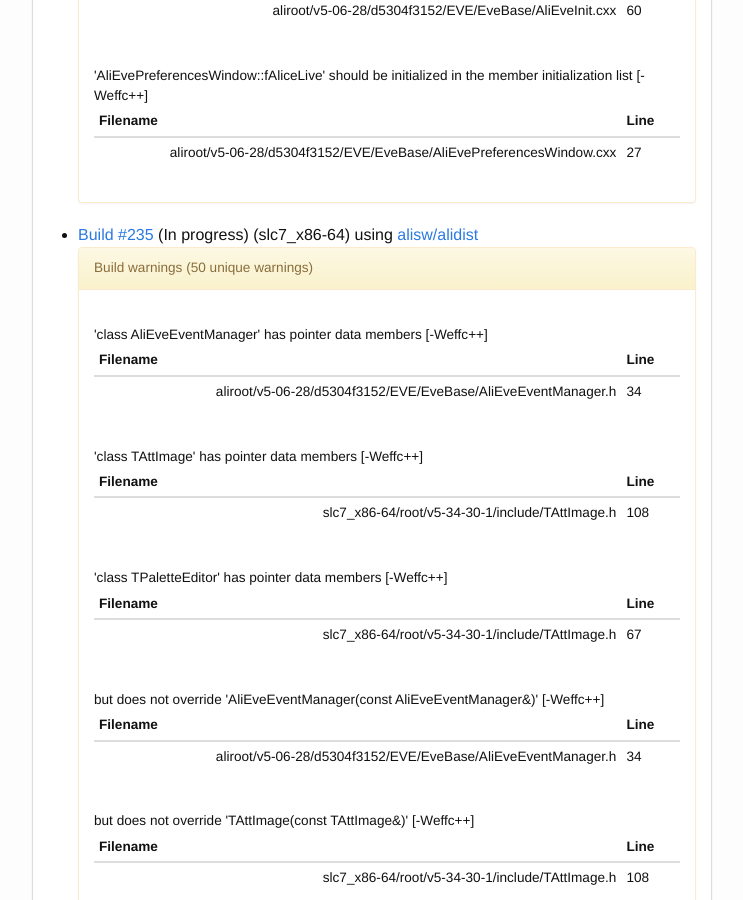
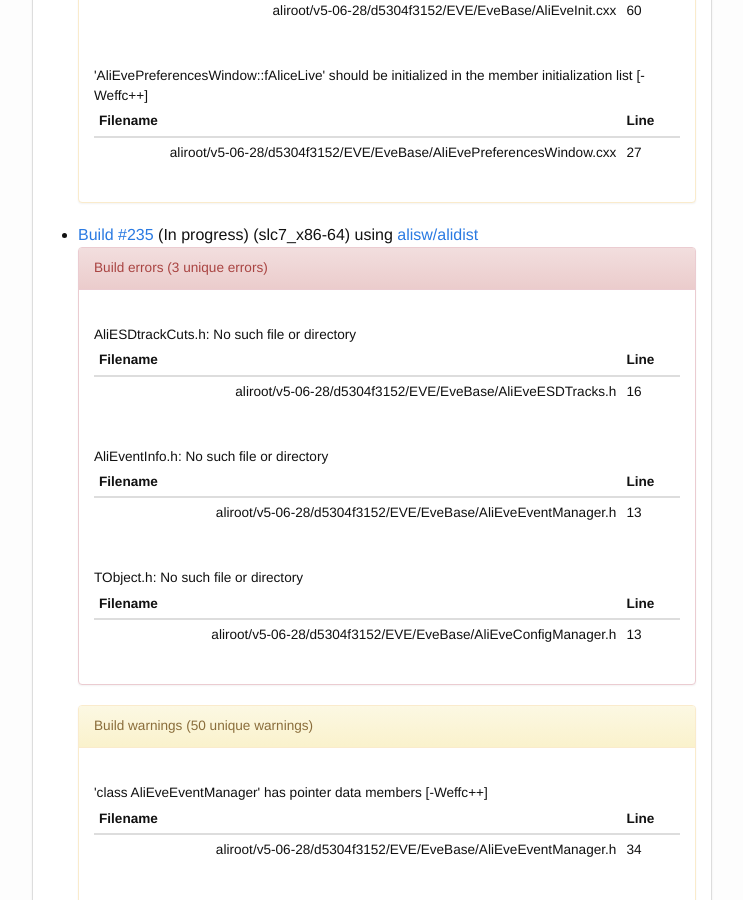
Before and after one commit to alisw/alisw.github.io, a Jekyll site: the page built from index.html, in a window 1280 px wide and 900 px high, scrolled down 7013 px. Shown: the whole window, without its empty margins (268-1011 px from the left). Built offline with Jekyll 4.4.1, drawn with Linux system fonts in a browser that asks for light colours; nearby versions of some CDN libraries; some of the changed text lies outside the part shown.

Commit message:
Updated results.

```diff
--- a/_data/build.json
+++ b/_data/build.json
@@ -177,6 +177,8 @@
                         "9" : {
                           "buckets" : [ {
                             "key" : "compilation_warning"
+                          }, {
+                            "key" : "compilation_error"
                           }, {
                             "key" : "sources",
                             "6" : {
--- a/_data/errors.json
+++ b/_data/errors.json
@@ -83,6 +83,47 @@
             }
           } ]
         }
+      }, {
+        "key" : "235",
+        "by_message" : {
+          "buckets" : [ {
+            "key" : "AliESDtrackCuts.h: No such file or directory",
+            "filename" : {
+              "buckets" : [ {
+                "key" : "aliroot/v5-06-28/d5304f3152/EVE/EveBase/AliEveESDTracks.h",
+                "line" : {
+                  "buckets" : [ {
+                    "key" : "16"
+                  } ]
+                }
+              } ]
+            }
+          }, {
+            "key" : "AliEventInfo.h: No such file or directory",
+            "filename" : {
+              "buckets" : [ {
+                "key" : "aliroot/v5-06-28/d5304f3152/EVE/EveBase/AliEveEventManager.h",
+                "line" : {
+                  "buckets" : [ {
+                    "key" : "13"
+                  } ]
+                }
+              } ]
+            }
+          }, {
+            "key" : "TObject.h: No such file or directory",
+            "filename" : {
+              "buckets" : [ {
+                "key" : "aliroot/v5-06-28/d5304f3152/EVE/EveBase/AliEveConfigManager.h",
+                "line" : {
+                  "buckets" : [ {
+                    "key" : "13"
+                  } ]
+                }
+              } ]
+            }
+          } ]
+        }
       } ]
     }
   }
```
Also changed, not shown: _data/warnings.json.
